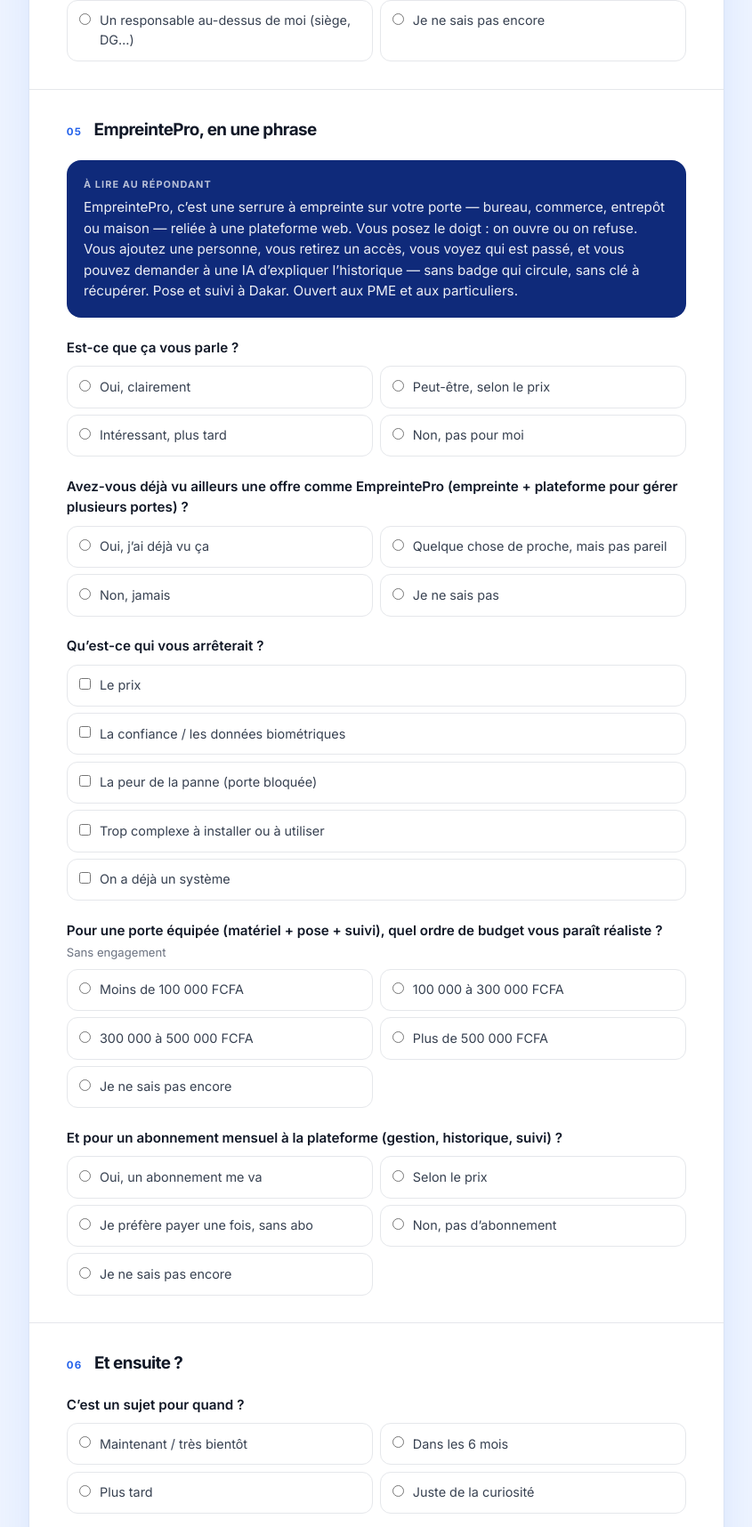
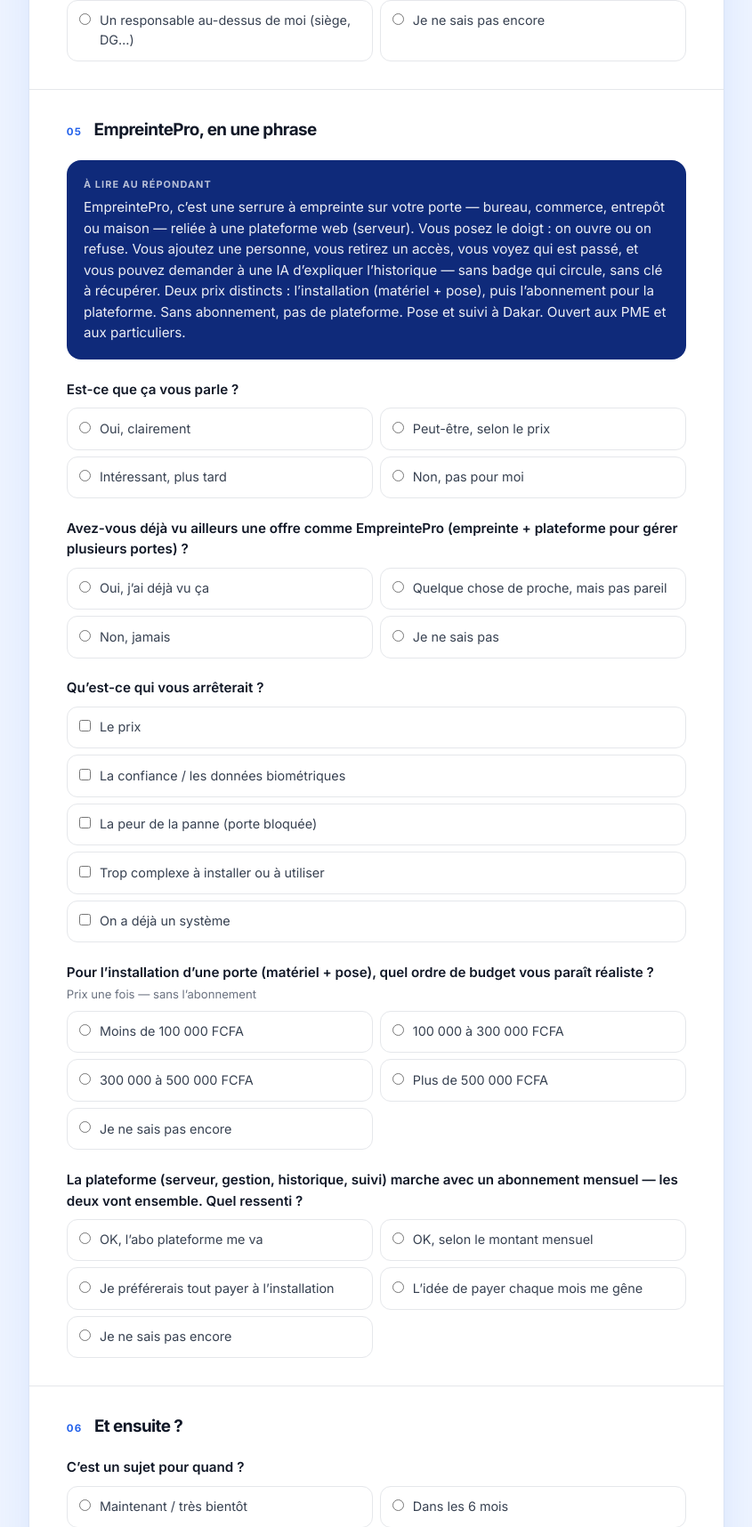
Before and after one commit to Fatoumata7703/empreintepro-etude, a Flask app: page / in a window 1280 px wide. Shown: the part 3646-5362 px from the top of the page at 89% size, without its empty margins (217-1062 px from the left). Run offline with Flask 3, Linux system fonts and the light colour scheme; some libraries are stand-ins or nearby versions.

Commit message:
Clarify install price vs platform subscription as two parts of one offer.

```diff
--- a/etude_db.py
+++ b/etude_db.py
@@ -78,10 +78,10 @@ LABELS = {
         "nsp": "Je ne sais pas",
     },
     "abonnement": {
-        "oui": "Oui, un abo me va",
-        "selon": "Selon le prix",
-        "achat": "Payer une fois, sans abo",
-        "non": "Pas d’abonnement",
+        "oui": "OK, l’abo plateforme me va",
+        "selon": "OK, selon le montant mensuel",
+        "achat": "Préfère tout payer à l’installation",
+        "non": "Payer chaque mois me gêne",
         "nsp": "Je ne sais pas encore",
     },
     "interet": {
@@ -98,10 +98,10 @@ LABELS = {
         "existant": "Système déjà en place",
     },
     "budget": {
-        "lt100": "Moins de 100 000 FCFA",
-        "100_300": "100 000 à 300 000 FCFA",
-        "300_500": "300 000 à 500 000 FCFA",
-        "plus500": "Plus de 500 000 FCFA",
+        "lt100": "Moins de 100 000 FCFA (installation)",
+        "100_300": "100 000 à 300 000 FCFA (installation)",
+        "300_500": "300 000 à 500 000 FCFA (installation)",
+        "plus500": "Plus de 500 000 FCFA (installation)",
         "nsp": "Je ne sais pas encore",
     },
     "urgence": {
@@ -386,8 +386,8 @@ def _person_card(row):
     if qui:
         bits.append("Doivent pouvoir ouvrir : " + ", ".join(qui) + ".")
     bits.append(f"Intérêt EmpreintePro : {interet_label}. Suite : {pilote_label}.")
-    bits.append(f"Budget : {budget}. Urgence : {urgence}. Décideur : {decideur}.")
-    bits.append(f"Vu ailleurs : {ailleurs}. Abonnement : {abonnement}.")
+    bits.append(f"Installation (budget) : {budget}. Plateforme / abo : {abonnement}.")
+    bits.append(f"Urgence : {urgence}. Décideur : {decideur}. Vu ailleurs : {ailleurs}.")
     if concurrents:
         bits.append("Concurrents connus : " + ", ".join(concurrents) + ".")
     if freins:
--- a/static/js/dashboard.js
+++ b/static/js/dashboard.js
@@ -199,8 +199,8 @@ function openPerson(id) {
       ${field("Vu ailleurs", row.ailleurs)}
       ${field("Freins", joinList(row.freins))}
       ${field("Concurrents", joinList(row.concurrents))}
-      ${field("Budget", row.budget)}
-      ${field("Abonnement", row.abonnement)}
+      ${field("Budget installation", row.budget)}
+      ${field("Abo plateforme (serveur)", row.abonnement)}
       ${field("Urgence", row.urgence)}
       ${field("Démo / essai", row.pilote)}
       ${field("Cas concret", row.incident || "—")}
--- a/templates/questionnaire.html
+++ b/templates/questionnaire.html
@@ -208,7 +208,7 @@
 
           <div class="pitch">
             <small>À lire au répondant</small>
-            <p>EmpreintePro, c’est une serrure à empreinte sur votre porte — bureau, commerce, entrepôt ou maison — reliée à une plateforme web. Vous posez le doigt : on ouvre ou on refuse. Vous ajoutez une personne, vous retirez un accès, vous voyez qui est passé, et vous pouvez demander à une IA d’expliquer l’historique — sans badge qui circule, sans clé à récupérer. Pose et suivi à Dakar. Ouvert aux PME et aux particuliers.</p>
+            <p>EmpreintePro, c’est une serrure à empreinte sur votre porte — bureau, commerce, entrepôt ou maison — reliée à une plateforme web (serveur). Vous posez le doigt : on ouvre ou on refuse. Vous ajoutez une personne, vous retirez un accès, vous voyez qui est passé, et vous pouvez demander à une IA d’expliquer l’historique — sans badge qui circule, sans clé à récupérer. Deux prix distincts : l’installation (matériel + pose), puis l’abonnement pour la plateforme. Sans abonnement, pas de plateforme. Pose et suivi à Dakar. Ouvert aux PME et aux particuliers.</p>
           </div>
 
           <div class="q">
@@ -243,7 +243,7 @@
           </div>
 
           <div class="q">
-            <span class="label">Pour une porte équipée (matériel + pose + suivi), quel ordre de budget vous paraît réaliste ? <span class="hint">Sans engagement</span></span>
+            <span class="label">Pour l’installation d’une porte (matériel + pose), quel ordre de budget vous paraît réaliste ? <span class="hint">Prix une fois — sans l’abonnement</span></span>
             <div class="choices two">
               <label class="opt"><input type="radio" name="budget" value="lt100"> Moins de 100 000 FCFA</label>
               <label class="opt"><input type="radio" name="budget" value="100_300"> 100 000 à 300 000 FCFA</label>
@@ -254,12 +254,12 @@
           </div>
 
           <div class="q">
-            <span class="label">Et pour un abonnement mensuel à la plateforme (gestion, historique, suivi) ?</span>
+            <span class="label">La plateforme (serveur, gestion, historique, suivi) marche avec un abonnement mensuel — les deux vont ensemble. Quel ressenti ?</span>
             <div class="choices two">
-              <label class="opt"><input type="radio" name="abonnement" value="oui"> Oui, un abonnement me va</label>
-              <label class="opt"><input type="radio" name="abonnement" value="selon"> Selon le prix</label>
-              <label class="opt"><input type="radio" name="abonnement" value="achat"> Je préfère payer une fois, sans abo</label>
-              <label class="opt"><input type="radio" name="abonnement" value="non"> Non, pas d’abonnement</label>
+              <label class="opt"><input type="radio" name="abonnement" value="oui"> OK, l’abo plateforme me va</label>
+              <label class="opt"><input type="radio" name="abonnement" value="selon"> OK, selon le montant mensuel</label>
+              <label class="opt"><input type="radio" name="abonnement" value="achat"> Je préférerais tout payer à l’installation</label>
+              <label class="opt"><input type="radio" name="abonnement" value="non"> L’idée de payer chaque mois me gêne</label>
               <label class="opt"><input type="radio" name="abonnement" value="nsp"> Je ne sais pas encore</label>
             </div>
           </div>
```
Also changed, not shown: templates/etude_dashboard.html (+4 -4 lines).
